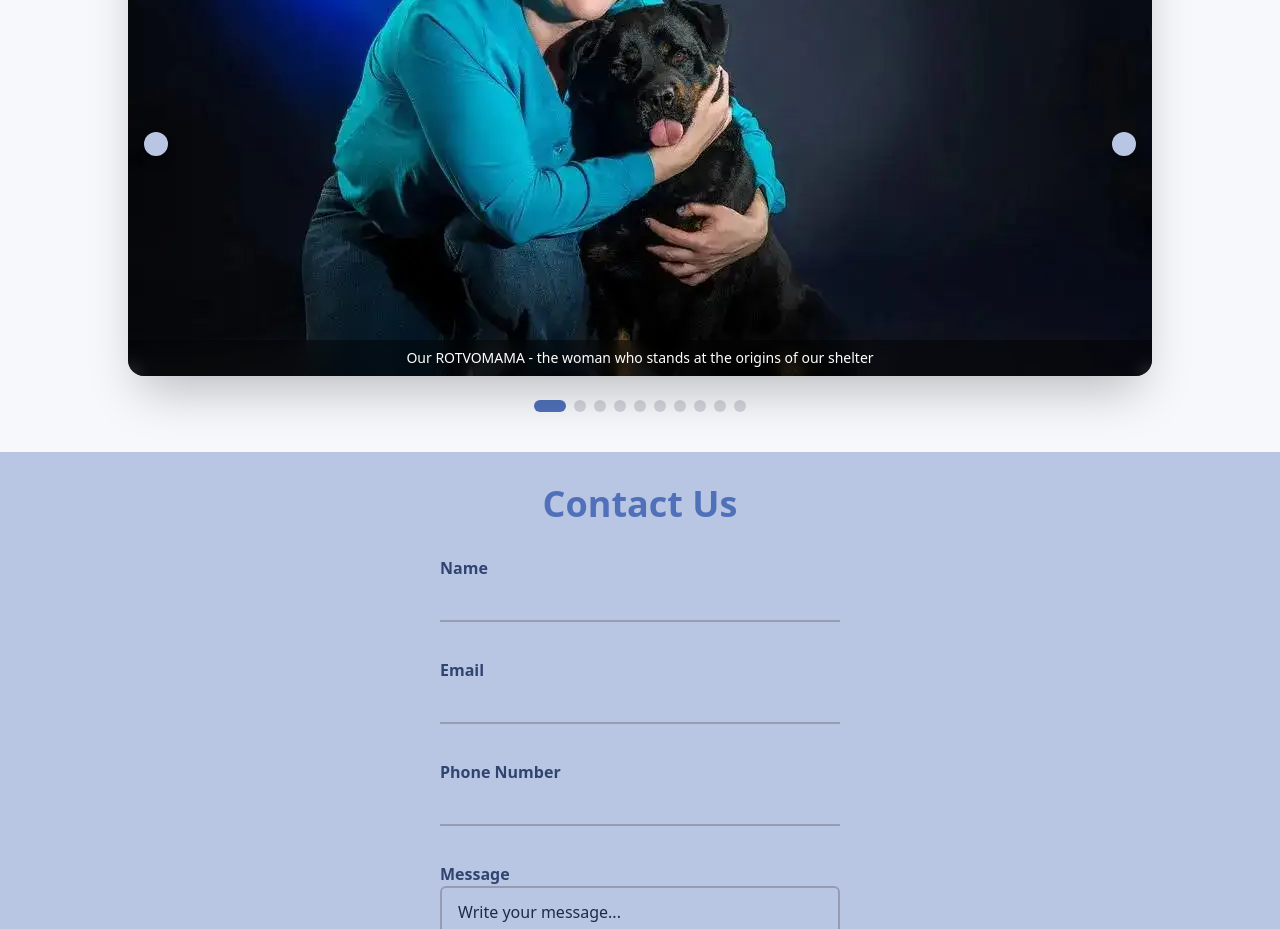
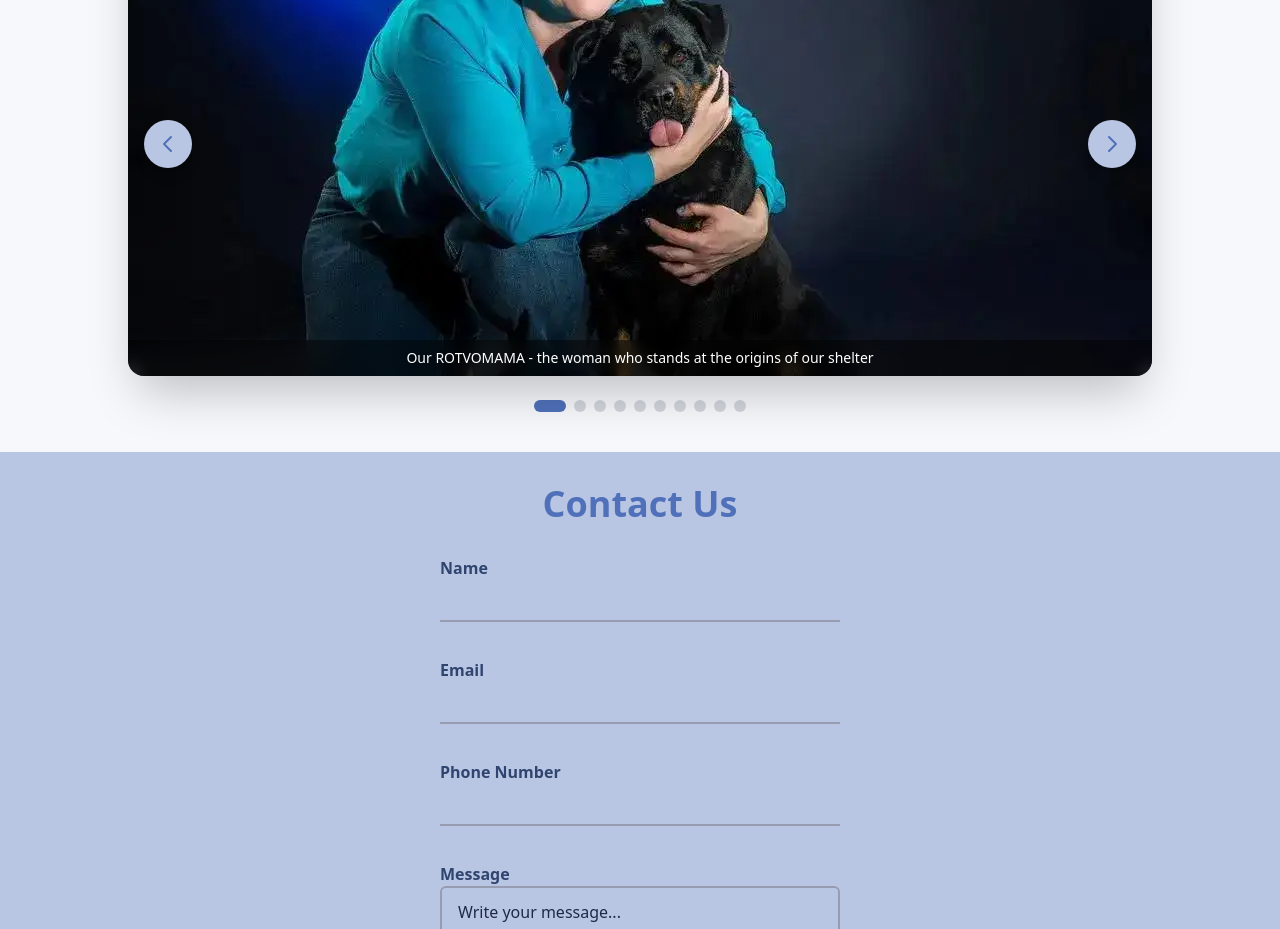
Before and after one commit to bavayra/dog-shelter, a React (Vite) app: page / in a window 1280 px wide. Shown: the part 4620-5549 px from the top of the page. Built offline with nearby package versions, Linux system fonts and the light colour scheme.

Commit message:
fix: replaced an icon prop with direct svg images implementation

```diff
--- a/src/features/PhotoCarousel.tsx
+++ b/src/features/PhotoCarousel.tsx
@@ -1,5 +1,4 @@
 import { useState } from 'react';
-import Icon from '@/components/Icon';
 import { shelterGallery } from '@/data/gallery';
 import { getGalleryImage } from '@/utils/images';
 
@@ -49,14 +48,40 @@ const PhotoCarousel = () => {
         className="bg-primary-200 hover:bg-primary-500 absolute top-1/2 left-4 -translate-y-1/2 rounded-full p-3 shadow-lg transition-all hover:scale-110"
         aria-label="Previous image"
       >
-        <Icon name="arrow-left" className="text-primary-500 h-6 w-6" />
+        <svg
+          className="text-primary-500 h-6 w-6"
+          fill="none"
+          stroke="currentColor"
+          viewBox="0 0 24 24"
+          aria-hidden="true"
+        >
+          <path
+            strokeLinecap="round"
+            strokeLinejoin="round"
+            strokeWidth={2}
+            d="M15 19l-7-7 7-7"
+          />
+        </svg>
       </button>
       <button
         onClick={nextSlide}
         className="bg-primary-200 hover:bg-primary-500 absolute top-1/2 right-4 -translate-y-1/2 rounded-full p-3 shadow-lg transition-all hover:scale-110"
         aria-label="Next image"
       >
-        <Icon name="arrow-right" className="text-primary-500 h-6 w-6" />
+        <svg
+          className="text-primary-500 h-6 w-6"
+          fill="none"
+          stroke="currentColor"
+          viewBox="0 0 24 24"
+          aria-hidden="true"
+        >
+          <path
+            strokeLinecap="round"
+            strokeLinejoin="round"
+            strokeWidth={2}
+            d="M9 5l7 7-7 7"
+          />
+        </svg>
       </button>
       <div className="mt-6 flex justify-center gap-2">
         {shelterGallery.map((_, index) => (
```
